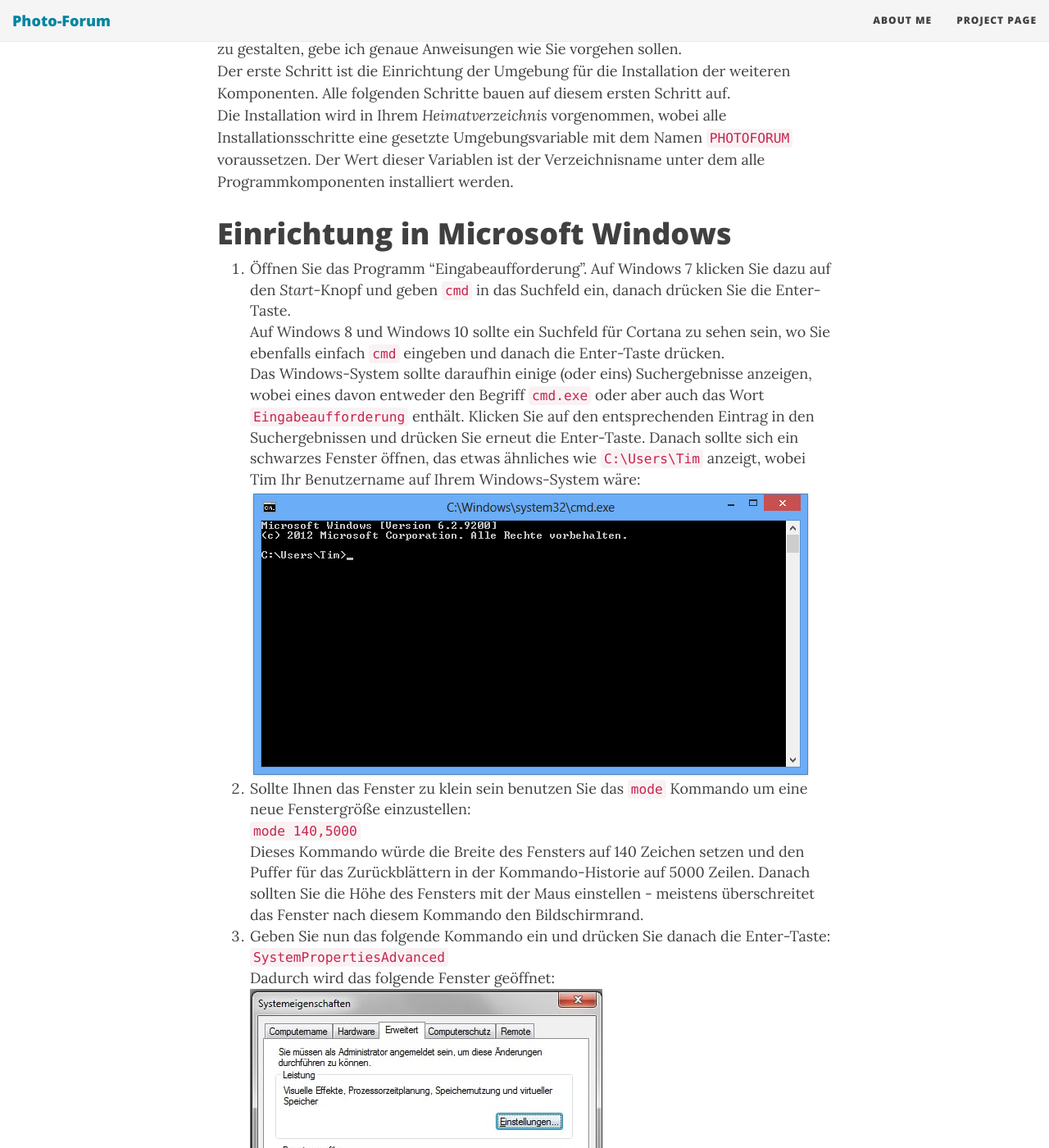
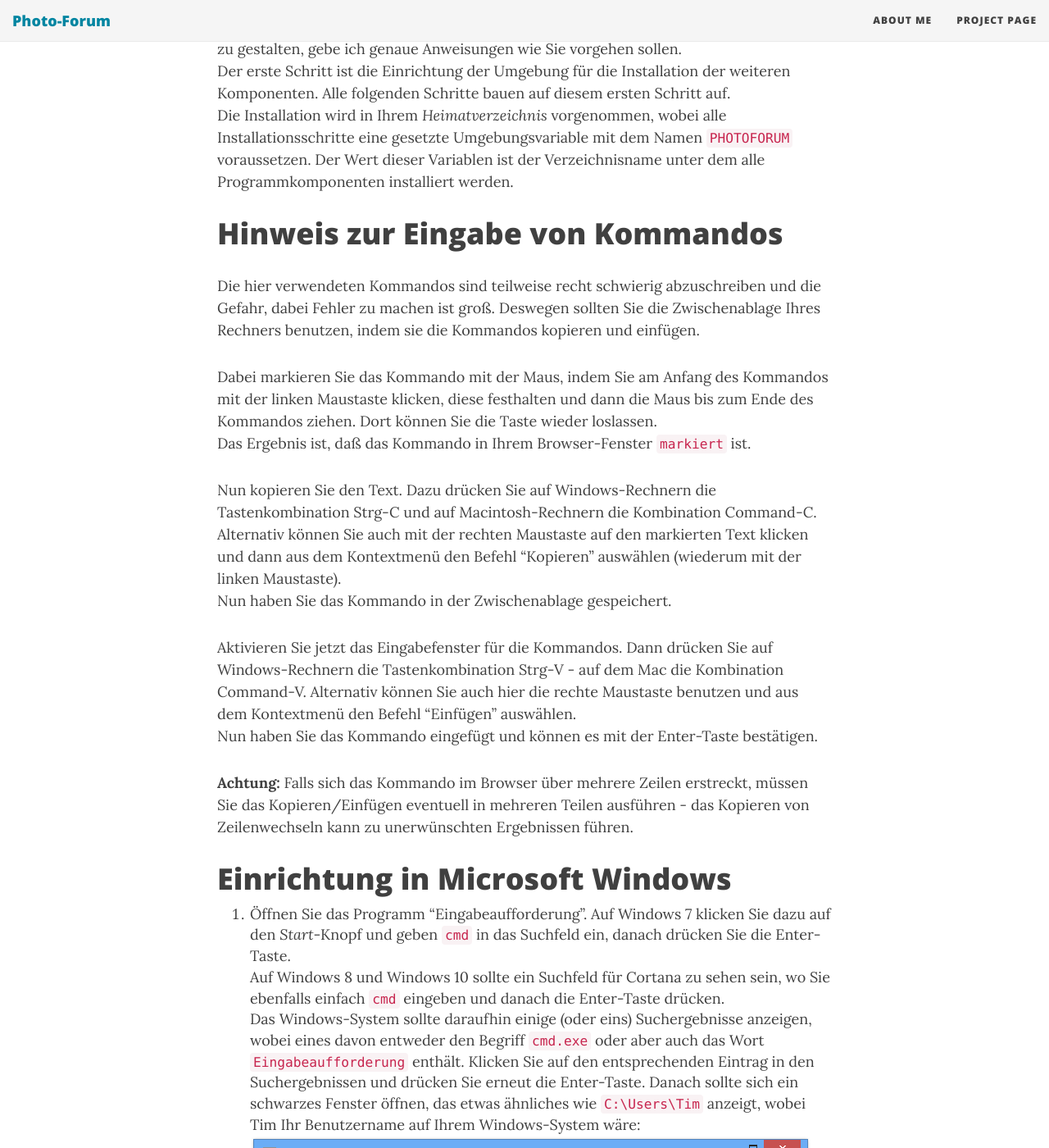
Before and after one commit to MiriamPapp/photo-forum, a Jekyll site: the page built from docs/envsetup_de.md, in a window 1280 px wide and 1400 px high, scrolled down 492 px. Shown: the whole window at 82% size. Built offline with Jekyll 4.4.1, drawn with Linux system fonts in a browser that asks for light colours; nearby versions of some CDN libraries.

Commit message:
Add description for Cut and Paste (German)

```diff
--- a/docs/envsetup_de.md
+++ b/docs/envsetup_de.md
@@ -12,6 +12,33 @@ Die Installation wird in Ihrem _Heimatverzeichnis_ vorgenommen, wobei alle
 Installationsschritte eine gesetzte Umgebungsvariable mit dem Namen `PHOTOFORUM`
 voraussetzen. Der Wert dieser Variablen ist der Verzeichnisname unter dem alle
 Programmkomponenten installiert werden.
+
+# Hinweis zur Eingabe von Kommandos
+
+Die hier verwendeten Kommandos sind teilweise recht schwierig abzuschreiben und die
+Gefahr, dabei Fehler zu machen ist groß. Deswegen sollten Sie die Zwischenablage Ihres Rechners
+benutzen, indem sie die Kommandos kopieren und einfügen.
+
+Dabei markieren Sie das Kommando mit der Maus, indem Sie am Anfang des Kommandos
+mit der linken Maustaste klicken, diese festhalten und dann die Maus bis zum Ende des
+Kommandos ziehen. Dort können Sie die Taste wieder loslassen.
+Das Ergebnis ist, daß das Kommando in Ihrem Browser-Fenster `markiert` ist.
+
+Nun kopieren Sie den Text. Dazu drücken Sie auf Windows-Rechnern die Tastenkombination
+Strg-C und auf Macintosh-Rechnern die Kombination Command-C. Alternativ können Sie auch
+mit der rechten Maustaste auf den markierten Text klicken und dann aus dem Kontextmenü
+den Befehl "Kopieren" auswählen (wiederum mit der linken Maustaste).
+Nun haben Sie das Kommando in der Zwischenablage gespeichert.
+
+Aktivieren Sie jetzt das Eingabefenster für die Kommandos. Dann drücken Sie auf
+Windows-Rechnern die Tastenkombination Strg-V - auf dem Mac die Kombination Command-V.
+Alternativ können Sie auch hier die rechte Maustaste benutzen und aus dem Kontextmenü
+den Befehl "Einfügen" auswählen.
+Nun haben Sie das Kommando eingefügt und können es mit der Enter-Taste bestätigen.
+
+**Achtung:** Falls sich das Kommando im Browser über mehrere Zeilen erstreckt, müssen
+Sie das Kopieren/Einfügen eventuell in mehreren Teilen ausführen - das Kopieren von
+Zeilenwechseln kann zu unerwünschten Ergebnissen führen.
 
 # Einrichtung in Microsoft Windows
 
```
